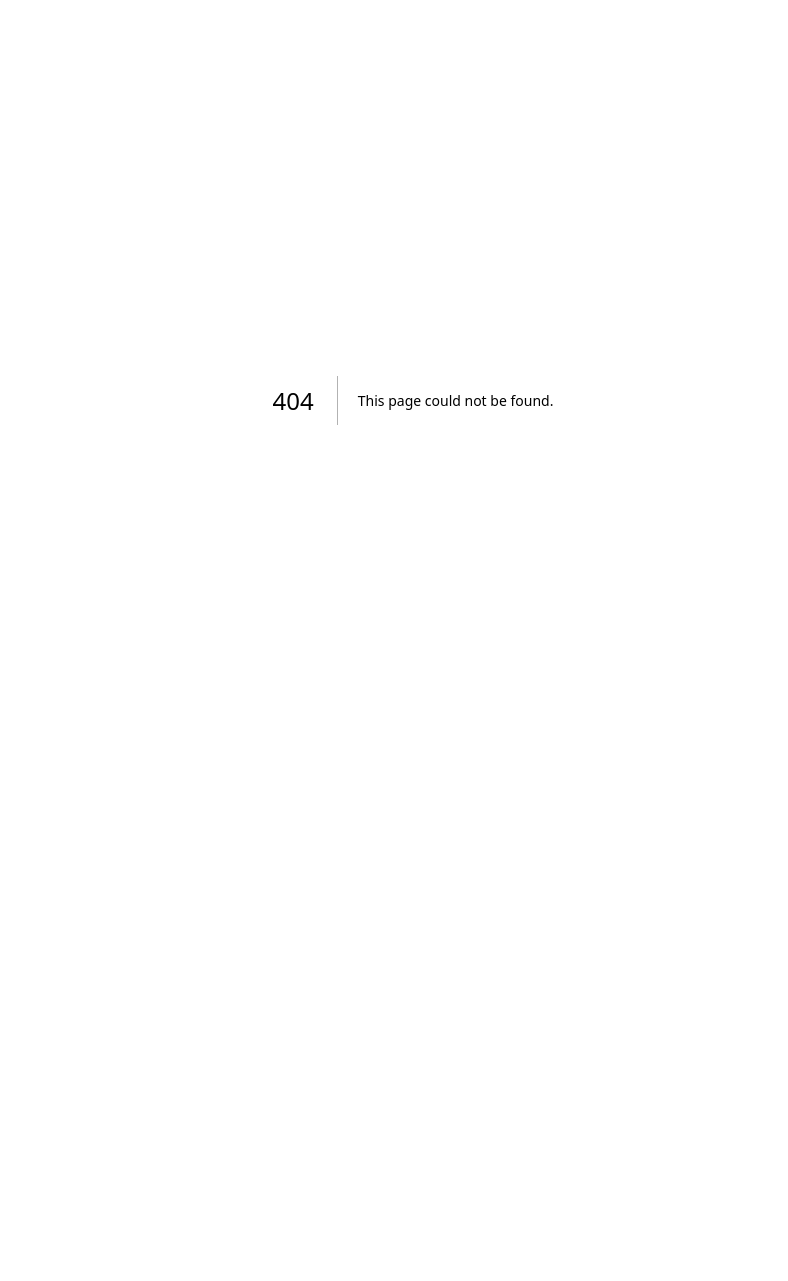
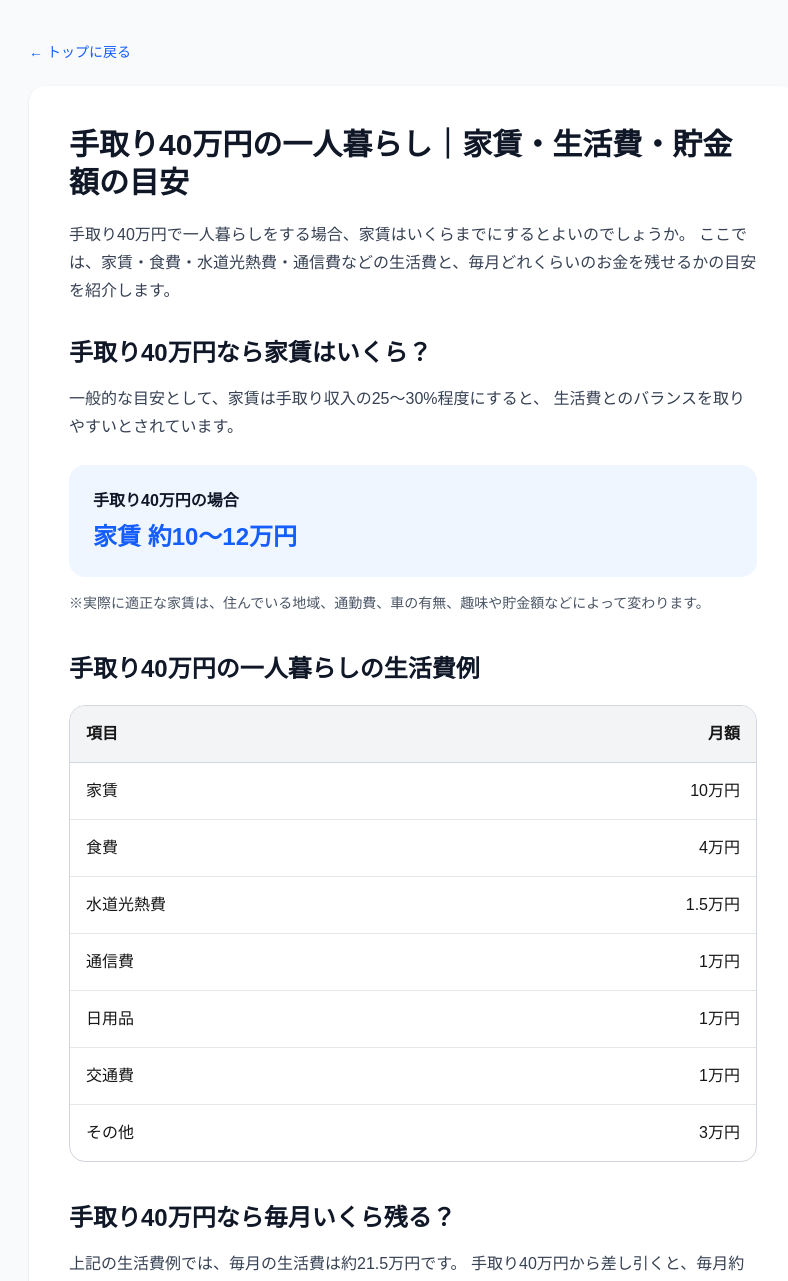
Before and after one commit to yakiimo1998/kurashi-calculator, a Next.js app: page /take-home-40 in a window 1280 px wide. Before the commit this address had no page. Shown: the top 1281 px of the page, without its empty margins (227-1015 px from the left). Before the commit the page ends 800 px from the top, so only its background shows below. Built offline with nearby package versions, Linux system fonts and the light colour scheme.

Commit message:
Add take-home 40 page

```diff
--- a/app/page.tsx
+++ b/app/page.tsx
@@ -117,6 +117,69 @@ export default function Home() {
           </div>
         </section>
 
+<section className="mt-10">
+  <h2 className="text-2xl font-bold text-gray-900">
+    手取り別の一人暮らし
+  </h2>
+
+  <p className="mt-3 text-gray-600">
+    手取り額ごとの家賃・生活費・貯金額の目安を確認できます。
+  </p>
+
+  <div className="mt-5 grid gap-4 sm:grid-cols-2">
+    <Link
+      href="/take-home-20"
+      className="rounded-xl border border-gray-200 bg-white p-5 shadow-sm hover:bg-gray-50"
+    >
+      <p className="font-bold text-gray-900">手取り20万円</p>
+      <p className="mt-2 text-sm text-gray-600">
+        家賃・生活費・貯金額の目安
+      </p>
+    </Link>
+
+    <Link
+      href="/take-home-25"
+      className="rounded-xl border border-gray-200 bg-white p-5 shadow-sm hover:bg-gray-50"
+    >
+      <p className="font-bold text-gray-900">手取り25万円</p>
+      <p className="mt-2 text-sm text-gray-600">
+        家賃・生活費・貯金額の目安
+      </p>
+    </Link>
+
+    <Link
+      href="/take-home-30"
+      className="rounded-xl border border-gray-200 bg-white p-5 shadow-sm hover:bg-gray-50"
+    >
+      <p className="font-bold text-gray-900">手取り30万円</p>
+      <p className="mt-2 text-sm text-gray-600">
+        家賃・生活費・貯金額の目安
+      </p>
+    </Link>
+
+    <Link
+      href="/take-home-35"
+      className="rounded-xl border border-gray-200 bg-white p-5 shadow-sm hover:bg-gray-50"
+    >
+      <p className="font-bold text-gray-900">手取り35万円</p>
+      <p className="mt-2 text-sm text-gray-600">
+        家賃・生活費・貯金額の目安
+      </p>
+    </Link>
+
+    <Link
+  href="/take-home-40"
+  className="rounded-xl border border-gray-200 bg-white p-5 shadow-sm hover:bg-gray-50"
+>
+  <p className="font-bold text-gray-900">手取り40万円</p>
+  <p className="mt-2 text-sm text-gray-600">
+    家賃・生活費・貯金額の目安
+  </p>
+</Link>
+
+  </div>
+</section>
+
         <footer className="mt-16 text-center text-sm text-gray-500">
           暮らしの計算機
         </footer>
--- /dev/null
+++ b/app/take-home-40/page.tsx
@@ -0,0 +1,185 @@
+import type { Metadata } from "next";
+import Link from "next/link";
+
+export const metadata: Metadata = {
+  title: "手取り40万円の一人暮らし｜家賃・生活費・貯金額の目安",
+  description:
+    "手取り40万円で一人暮らしをする場合の家賃・生活費・毎月残るお金・年間貯金額の目安を紹介。自分の条件で計算できるシミュレーターも紹介します。",
+};
+
+export default function TakeHome40Page() {
+  return (
+    <main className="min-h-screen bg-gray-50 px-4 py-10">
+      <div className="mx-auto max-w-3xl">
+        <Link
+          href="/"
+          className="mb-6 inline-block text-sm text-blue-600 hover:underline"
+        >
+          ← トップに戻る
+        </Link>
+
+        <article className="rounded-2xl bg-white p-6 shadow-sm md:p-10">
+          <h1 className="text-3xl font-bold leading-tight text-gray-900">
+            手取り40万円の一人暮らし｜家賃・生活費・貯金額の目安
+          </h1>
+
+          <p className="mt-5 leading-7 text-gray-700">
+            手取り40万円で一人暮らしをする場合、家賃はいくらまでにするとよいのでしょうか。
+            ここでは、家賃・食費・水道光熱費・通信費などの生活費と、毎月どれくらいのお金を残せるかの目安を紹介します。
+          </p>
+
+          <section className="mt-8">
+            <h2 className="text-2xl font-bold text-gray-900">
+              手取り40万円なら家賃はいくら？
+            </h2>
+
+            <p className="mt-4 leading-7 text-gray-700">
+              一般的な目安として、家賃は手取り収入の25〜30%程度にすると、
+              生活費とのバランスを取りやすいとされています。
+            </p>
+
+            <div className="mt-6 rounded-2xl bg-blue-50 p-6">
+              <p className="font-bold text-gray-900">手取り40万円の場合</p>
+              <p className="mt-2 text-2xl font-bold text-blue-600">
+                家賃 約10〜12万円
+              </p>
+            </div>
+
+            <p className="mt-4 text-sm text-gray-600">
+              ※実際に適正な家賃は、住んでいる地域、通勤費、車の有無、趣味や貯金額などによって変わります。
+            </p>
+          </section>
+
+          <section className="mt-10">
+            <h2 className="text-2xl font-bold text-gray-900">
+              手取り40万円の一人暮らしの生活費例
+            </h2>
+
+            <div className="mt-5 overflow-hidden rounded-2xl border border-gray-300">
+              <table className="w-full border-collapse">
+                <thead>
+                  <tr className="bg-gray-100">
+                    <th className="border-b border-gray-300 px-4 py-4 text-left">
+                      項目
+                    </th>
+                    <th className="border-b border-gray-300 px-4 py-4 text-right">
+                      月額
+                    </th>
+                  </tr>
+                </thead>
+
+                <tbody>
+                  <tr>
+                    <td className="border-b border-gray-200 px-4 py-4">
+                      家賃
+                    </td>
+                    <td className="border-b border-gray-200 px-4 py-4 text-right">
+                      10万円
+                    </td>
+                  </tr>
+
+                  <tr>
+                    <td className="border-b border-gray-200 px-4 py-4">
+                      食費
+                    </td>
+                    <td className="border-b border-gray-200 px-4 py-4 text-right">
+                      4万円
+                    </td>
+                  </tr>
+
+                  <tr>
+                    <td className="border-b border-gray-200 px-4 py-4">
+                      水道光熱費
+                    </td>
+                    <td className="border-b border-gray-200 px-4 py-4 text-right">
+                      1.5万円
+                    </td>
+                  </tr>
+
+                  <tr>
+                    <td className="border-b border-gray-200 px-4 py-4">
+                      通信費
+                    </td>
+                    <td className="border-b border-gray-200 px-4 py-4 text-right">
+                      1万円
+                    </td>
+                  </tr>
+
+                  <tr>
+                    <td className="border-b border-gray-200 px-4 py-4">
+                      日用品
+                    </td>
+                    <td className="border-b border-gray-200 px-4 py-4 text-right">
+                      1万円
+                    </td>
+                  </tr>
+
+                  <tr>
+                    <td className="border-b border-gray-200 px-4 py-4">
+                      交通費
+                    </td>
+                    <td className="border-b border-gray-200 px-4 py-4 text-right">
+                      1万円
+                    </td>
+                  </tr>
+
+                  <tr>
+                    <td className="px-4 py-4">その他</td>
+                    <td className="px-4 py-4 text-right">3万円</td>
+                  </tr>
+                </tbody>
+              </table>
+            </div>
+          </section>
+
+          <section className="mt-10">
+            <h2 className="text-2xl font-bold text-gray-900">
+              手取り40万円なら毎月いくら残る？
+            </h2>
+
+            <p className="mt-4 leading-7 text-gray-700">
+              上記の生活費例では、毎月の生活費は約21.5万円です。
+              手取り40万円から差し引くと、毎月約18.5万円が残る計算になります。
+            </p>
+
+            <div className="mt-6 rounded-2xl bg-green-50 p-6">
+              <p className="font-bold text-gray-900">毎月残るお金の目安</p>
+              <p className="mt-2 text-3xl font-bold text-green-600">
+                約18.5万円
+              </p>
+              <p className="mt-2 text-sm text-gray-600">
+                年間では約222万円を貯金に回せる計算です。
+              </p>
+            </div>
+          </section>
+
+          <section className="mt-10">
+            <h2 className="text-2xl font-bold text-gray-900">
+              自分の条件で計算してみる
+            </h2>
+
+            <p className="mt-4 leading-7 text-gray-700">
+              家賃や食費などは人によって大きく変わります。
+              自分の収入や生活費を入力して、毎月いくら残るのか計算してみましょう。
+            </p>
+
+            <Link
+              href="/simulation"
+              className="mt-6 block rounded-xl bg-blue-600 px-4 py-3 text-center font-semibold text-white hover:bg-blue-700"
+            >
+              一人暮らしシミュレーターを使う
+            </Link>
+          </section>
+
+          <p className="mt-10 text-sm leading-6 text-gray-500">
+            ※このページの金額は一例・目安です。実際の生活費や貯金額は、地域、住居、ライフスタイルなどによって異なります。
+          </p>
+        </article>
+
+        <footer className="mt-10 text-center text-sm text-gray-500">
+          暮らしの計算機
+        </footer>
+      </div>
+    </main>
+  );
+}
```
